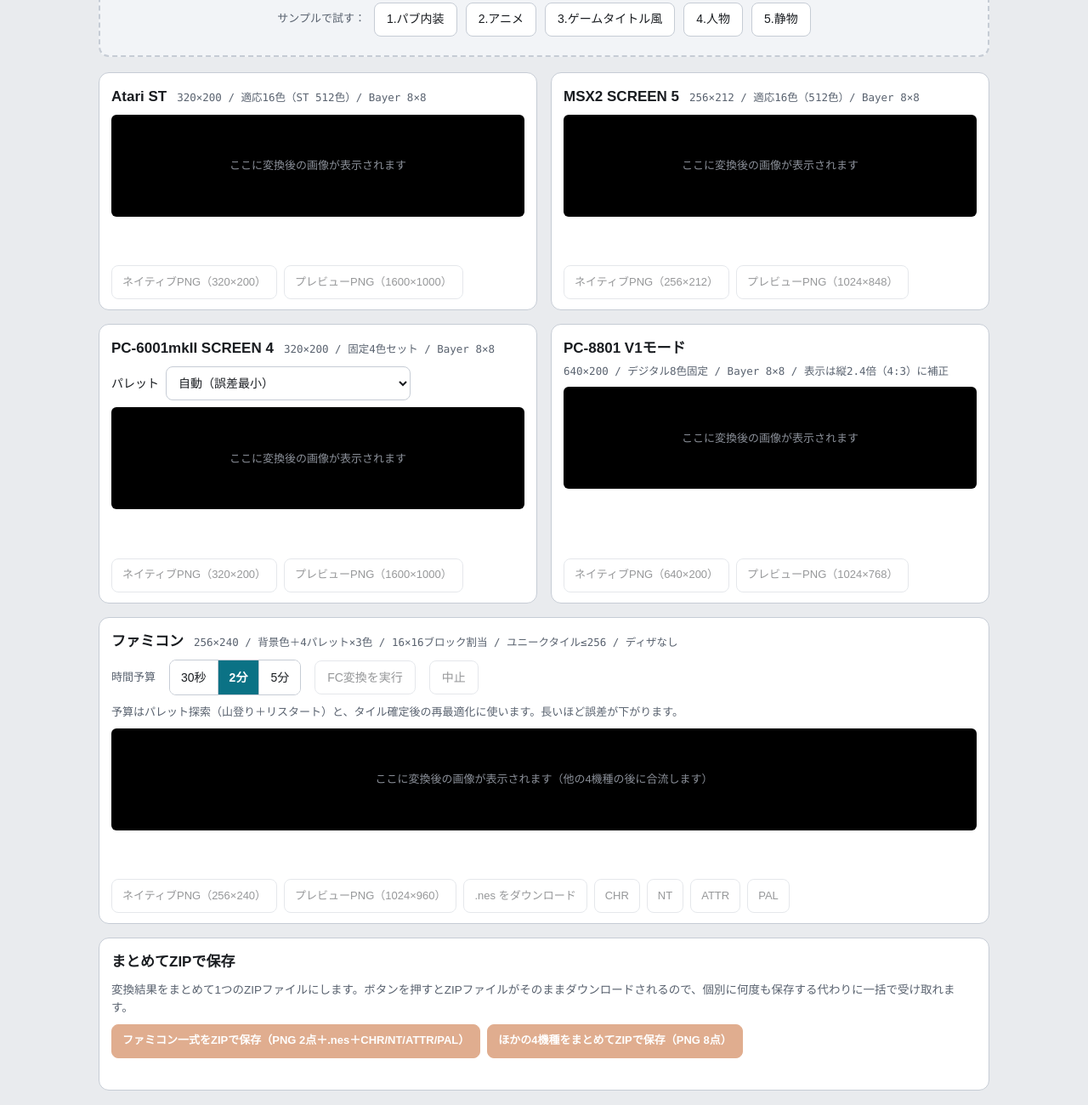
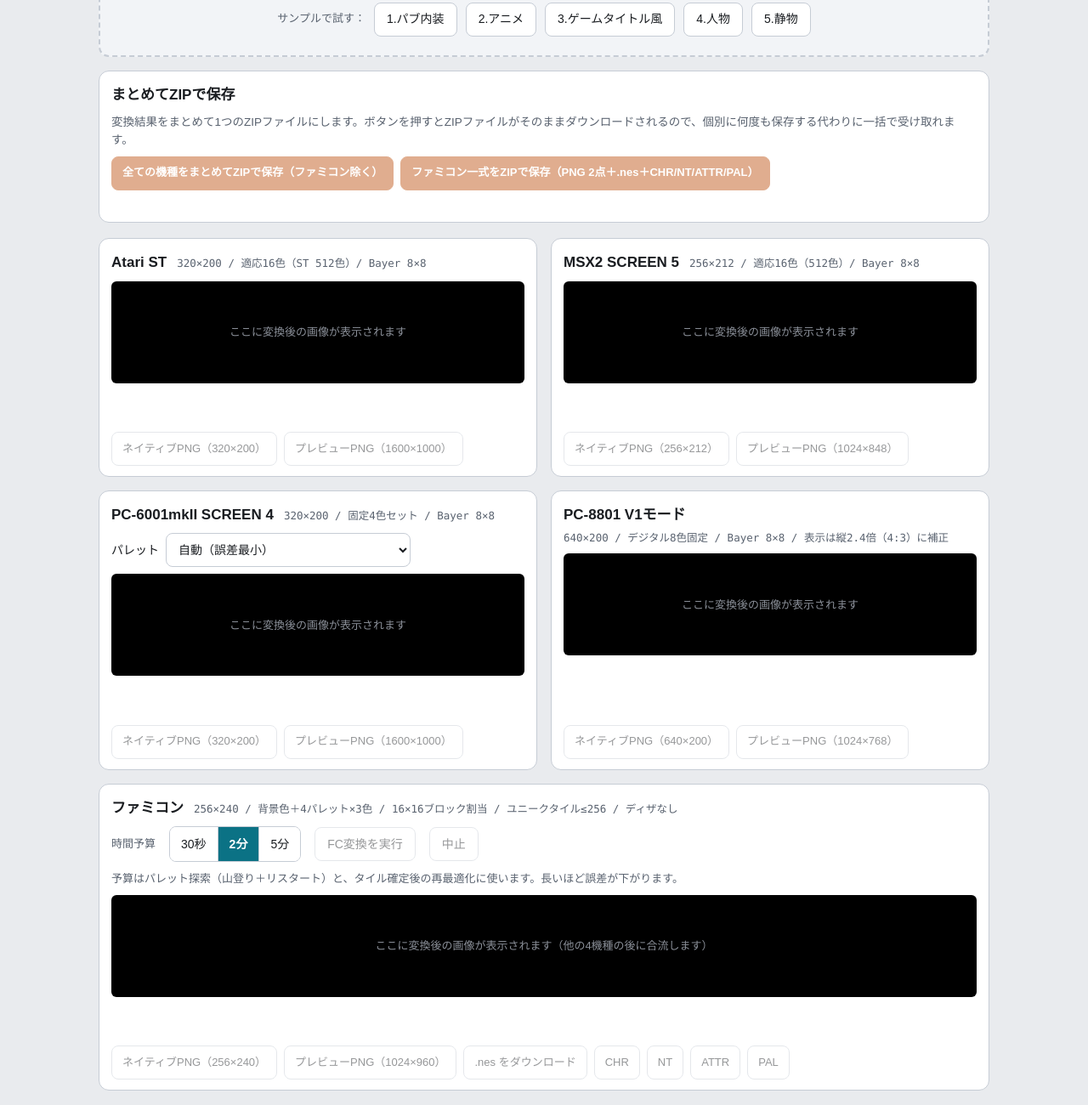
Before and after one commit to Ts-Hide/retrogram, a plain HTML site: page index.html in a window 1280 px wide. Shown: the part 320-1620 px from the top of the page at 85% size. Drawn offline with Linux system fonts and the light colour scheme.

Commit message:
ZIPセクションをドロップ枠の直下へ移動、ボタン文言と順序を変更

```diff
--- a/index.html
+++ b/index.html
@@ -192,6 +192,15 @@
           <button type="button" id="samplePortrait">4.人物</button>
           <button type="button" id="sampleStill">5.静物</button>
         </div>
+      </section>
+      <section class="card zipbar">
+        <header><h2>まとめてZIPで保存</h2></header>
+        <p>変換結果をまとめて1つのZIPファイルにします。ボタンを押すとZIPファイルがそのままダウンロードされるので、個別に何度も保存する代わりに一括で受け取れます。</p>
+        <div class="dl">
+          <button type="button" class="primary" id="zipOthers" disabled>全ての機種をまとめてZIPで保存（ファミコン除く）</button>
+          <button type="button" class="primary" id="zipFc" disabled>ファミコン一式をZIPで保存（PNG 2点＋.nes＋CHR/NT/ATTR/PAL）</button>
+        </div>
+        <p class="zipmsg" id="zipMsg"></p>
       </section>
       <p class="err" id="loadErr"></p>
 
@@ -288,15 +297,7 @@
         </section>
       </div>
 
-      <section class="card zipbar">
-        <header><h2>まとめてZIPで保存</h2></header>
-        <p>変換結果をまとめて1つのZIPファイルにします。ボタンを押すとZIPファイルがそのままダウンロードされるので、個別に何度も保存する代わりに一括で受け取れます。</p>
-        <div class="dl">
-          <button type="button" class="primary" id="zipFc" disabled>ファミコン一式をZIPで保存（PNG 2点＋.nes＋CHR/NT/ATTR/PAL）</button>
-          <button type="button" class="primary" id="zipOthers" disabled>ほかの4機種をまとめてZIPで保存（PNG 8点）</button>
-        </div>
-        <p class="zipmsg" id="zipMsg"></p>
-      </section>
+
 
       <p class="note">縮小にはブラウザの補間を使うため、画素値とMSEは Python 版（LANCZOS）のバッチ変換とわずかに異なる場合があります。FCの .nes は NROM の静止画ビューアで、エミュレータで開くとそのまま絵が表示されます。ダウンロードボタンを押すと、表示されたファイル名のまま、その場で保存されます。プレビューPNGは各機種のネイティブ解像度の整数倍で、縦横比はネイティブのままです（PC-8801のみ表示比4:3に補正）。</p>
 
```
